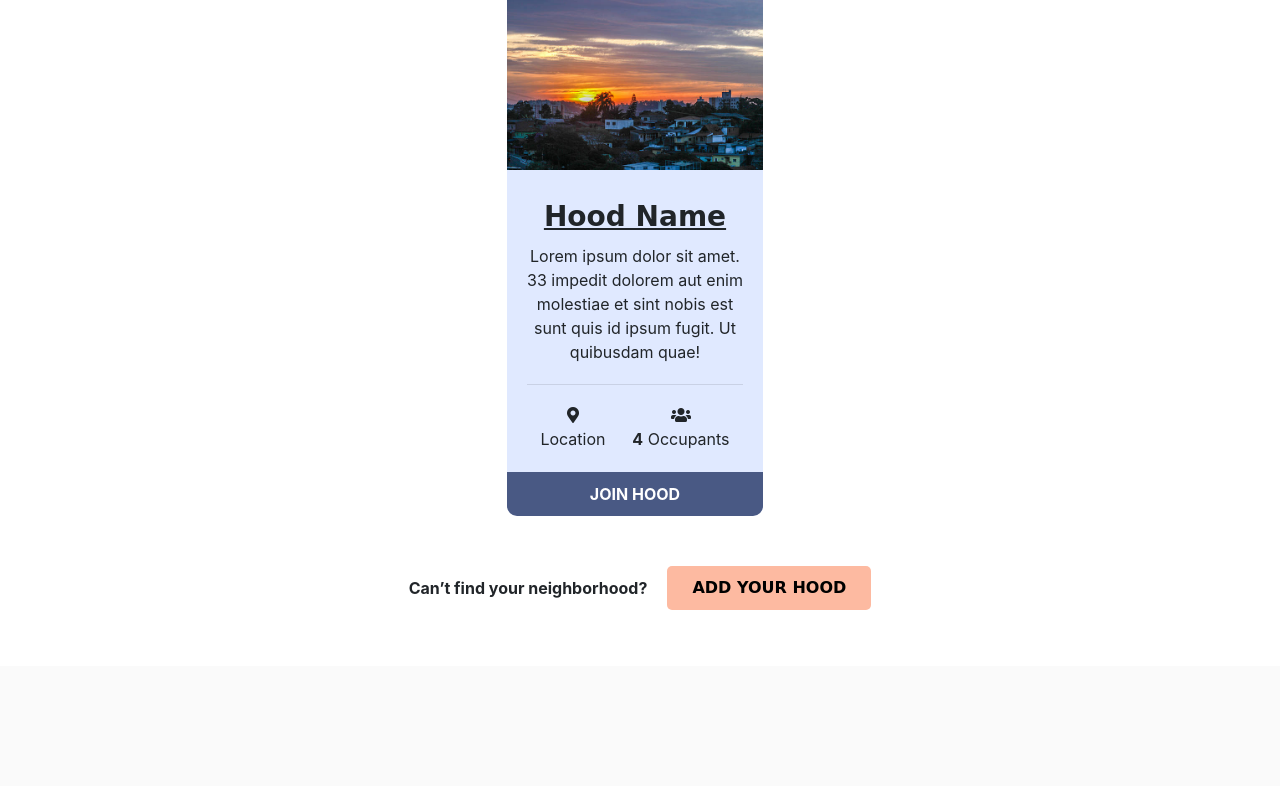
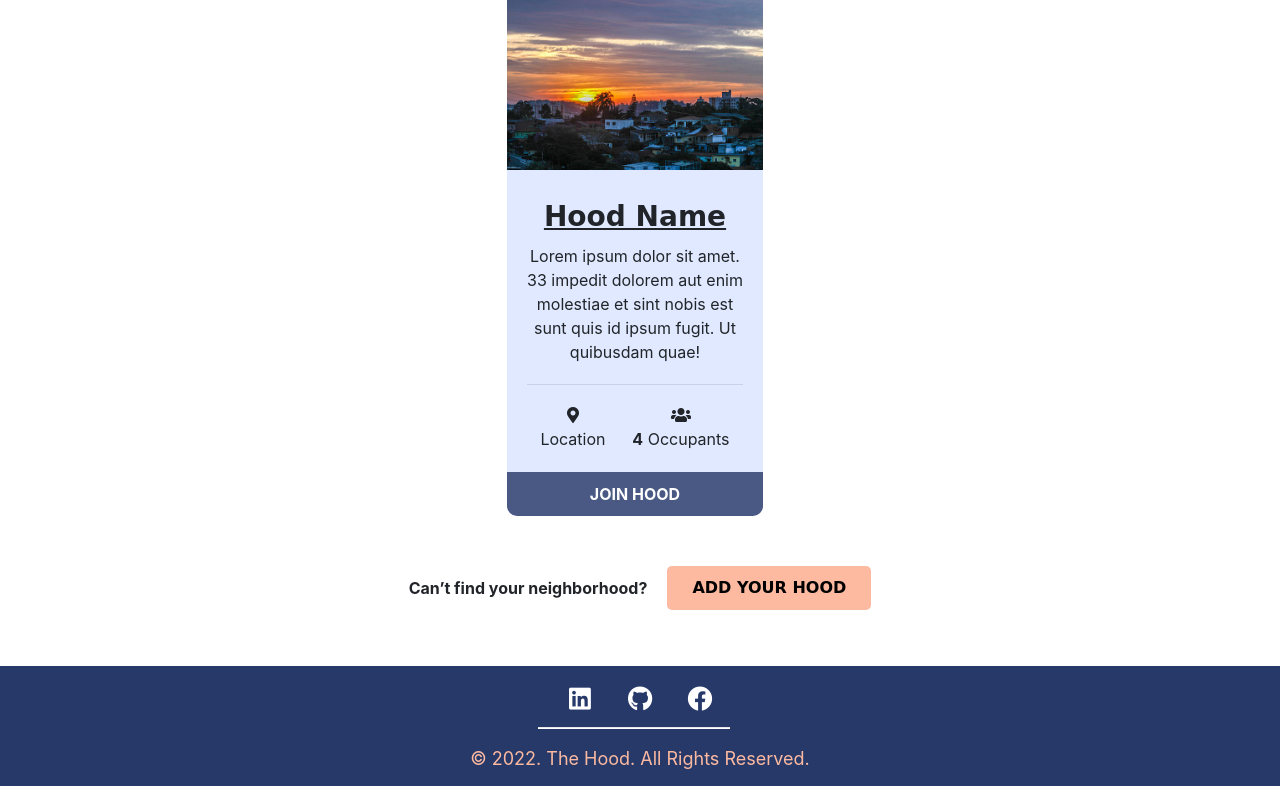
Before and after one commit to Shalyne-Waweru/The_Hood, a Django app: page / in a window 1280 px wide. Shown: the part 1385-2171 px from the top of the page. Before the commit the page ends 1995 px from the top, so only its background shows below. Run offline with Django 4.2, Linux system fonts and the light colour scheme; some libraries are stand-ins or nearby versions; some web fonts are replaced.

Commit message:
Add and style the footer section

```diff
--- a/static/css/index.css
+++ b/static/css/index.css
@@ -218,3 +218,45 @@ body {
   color: white;
   text-decoration: none;
 }
+
+/* Footer Section */
+.footer {
+  height: 120px;
+  background-color: #263969;
+  margin-top: 40px;
+}
+
+.fab {
+  margin-top: 20px;
+  font-size: 25px;
+  width: 30px;
+  text-align: center;
+  text-decoration: none;
+  margin-left: 30px;
+  color: white;
+  cursor: pointer;
+}
+
+.fab:hover {
+    color: #FDBAA1;
+    text-decoration: none;
+}
+
+.social {
+  display: flex;
+  justify-content: center;
+  margin-right: 30px;
+}
+
+.footer hr{
+  height: 1px;
+  width: 15%;
+  margin-left: 42%;
+  background: white;
+}
+
+.footer p {
+  color: #FDBAA1;
+  text-align: center;
+  font-size: 18px;
+}
--- a/templates/index.html
+++ b/templates/index.html
@@ -178,6 +178,17 @@
     </div>
   </div>
 
+   <!-- Footer section -->
+   <div class="footer">
+    <div class="social">
+      <a href="https://www.linkedin.com/in/shalyne-waweru-b2b965212/" class="fab fa-linkedin"></a>
+      <a href="https://github.com/Shalyne-Waweru" class="fab fa-github"></a>
+      <a href="https://www.facebook.com/shalyne.wangari" class="fab fa-facebook"></a>
+    </div>
+    <hr>
+    <p><span>&#169;</span> 2022. The Hood. All Rights Reserved.</p>
+  </div>
+
   {% block scripts %}
   <!-- Optional JavaScript -->
   <!-- jQuery first, then Popper.js, then Bootstrap JS -->
```
